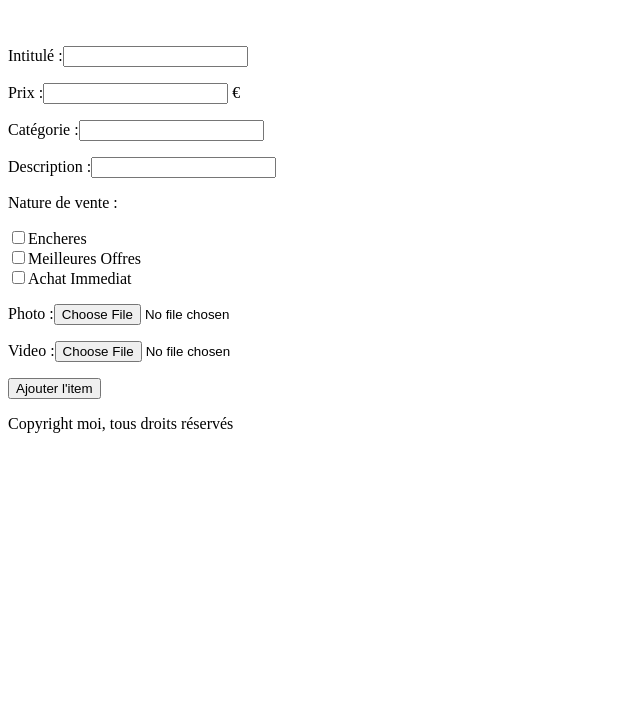
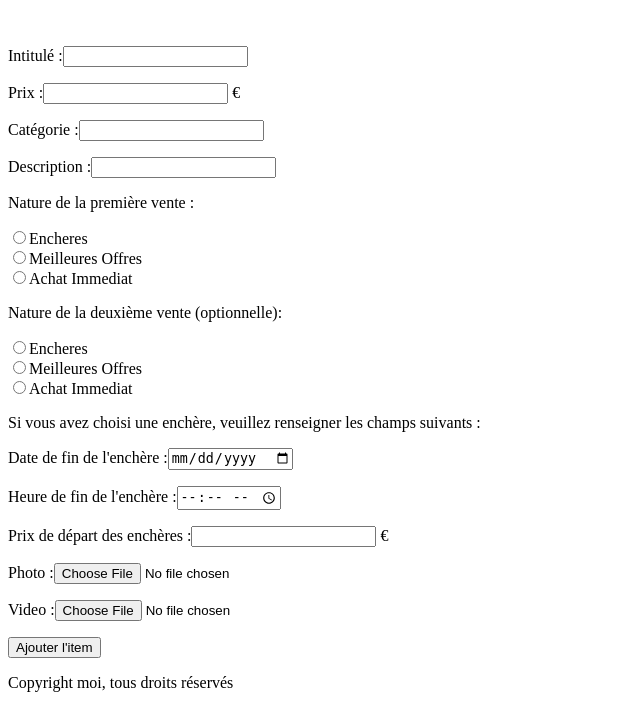
Before and after one commit to ynot24/ProjetPiscine2020, a PHP site: page /vendre_item.php in a window 1280 px wide. Shown: the part 215-923 px from the top of the page, without its empty margins (0-640 px from the left). Before the commit the page ends 648 px from the top, so only its background shows below. Run offline with PHP 8.4, Linux system fonts and the light colour scheme; the visitor is signed in with stand-in values (Sample User, id 1).

Commit message:
Update vendre_item.php
Correction de la partie form pour que ce soit en accord avec le fichier php ajout_item

```diff
--- a/vendre_item.php
+++ b/vendre_item.php
@@ -27,11 +27,20 @@
                     <p><label>Prix :<input type="number" name="Prix" /> €</label></p>
                     <p><label>Catégorie :<input type="text" name="Categorie" /></label></p>
                     <p><label>Description :<input type="text area" rows="6" name="Description" /></label></p>
-                    <p><label>Nature de vente :
-                        <div><input type="checkbox" name="NatureVente" value="Encheres" /><label>Encheres</label></div>
-                        <div><input type="checkbox" name="NatureVente" value="MeilleuresOffres" /><label>Meilleures Offres</label></div>
-                        <div><input type="checkbox" name="NatureVente" value="AchatImmediat" /><label>Achat Immediat</label></div>
+                    <p><label>Nature de la première vente :
+                        <div><input type="radio" name="NatureVente1" value="Encheres" /><label>Encheres</label></div>
+                        <div><input type="radio" name="NatureVente1" value="MeilleuresOffres" /><label>Meilleures Offres</label></div>
+                        <div><input type="radio" name="NatureVente1" value="AchatImmediat" /><label>Achat Immediat</label></div>
                         </label></p>
+                    <p><label>Nature de la deuxième vente (optionnelle):
+                        <div><input type="radio" name="NatureVente2" value="Encheres" /><label>Encheres</label></div>
+                        <div><input type="radio" name="NatureVente2" value="MeilleuresOffres" /><label>Meilleures Offres</label></div>
+                        <div><input type="radio" name="NatureVente2" value="AchatImmediat" /><label>Achat Immediat</label></div>
+                        </label></p>
+                    <p>Si vous avez choisi une enchère, veuillez renseigner les champs suivants : <p>
+                    <p><label>Date de fin de l'enchère :<input type="date" name="Date" /></label></p>
+                    <p><label>Heure de fin de l'enchère :<input type="time" name="Heure" min="09:00" max="18:00" /></label></p>
+                    <p><label>Prix de départ des enchères :<input type="number" name="PrixE" /> €</label></p>
                     <p><label>Photo :<input type="file" name="Photo" accept="image/*"/></label></p>
                     <p><label>Video :<input type="file" name="Video" accept="video/*"/></label></p>
                     <p><input type="submit" value="Ajouter l'item" /></p>
@@ -50,7 +59,7 @@
     else
     {
         echo "Vous ne pouvez pas avoir accès à cette rubrique.<br>";
-        echo "Veuilez vous connecter pour pouvoir y accèder";
+        echo "Veuilez vous connecter pour pouvoir y accèder.<br>";
         ?><a href="compte.html">Aller à la page de connexion</a><?php
     }
 ?>
```
